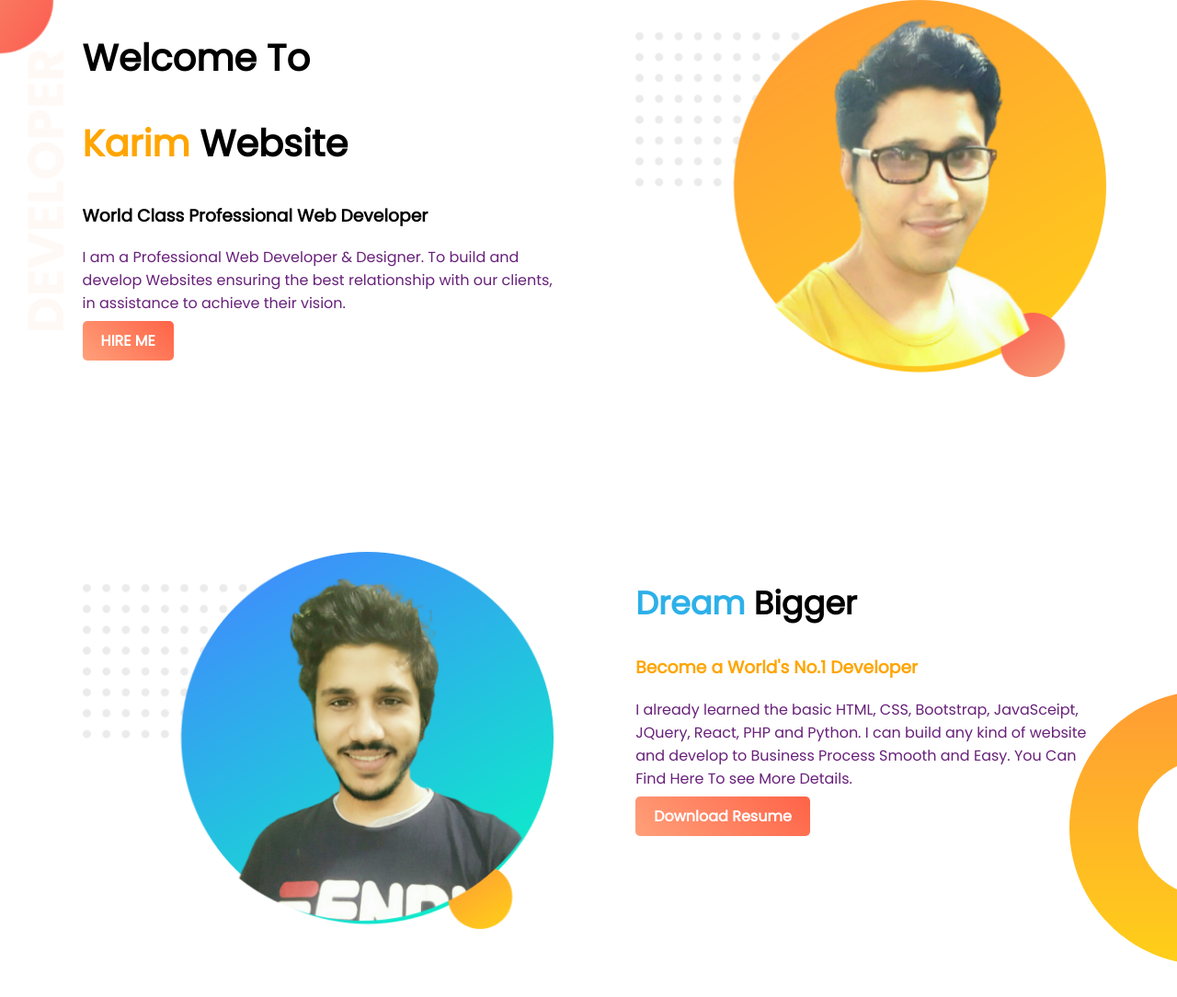
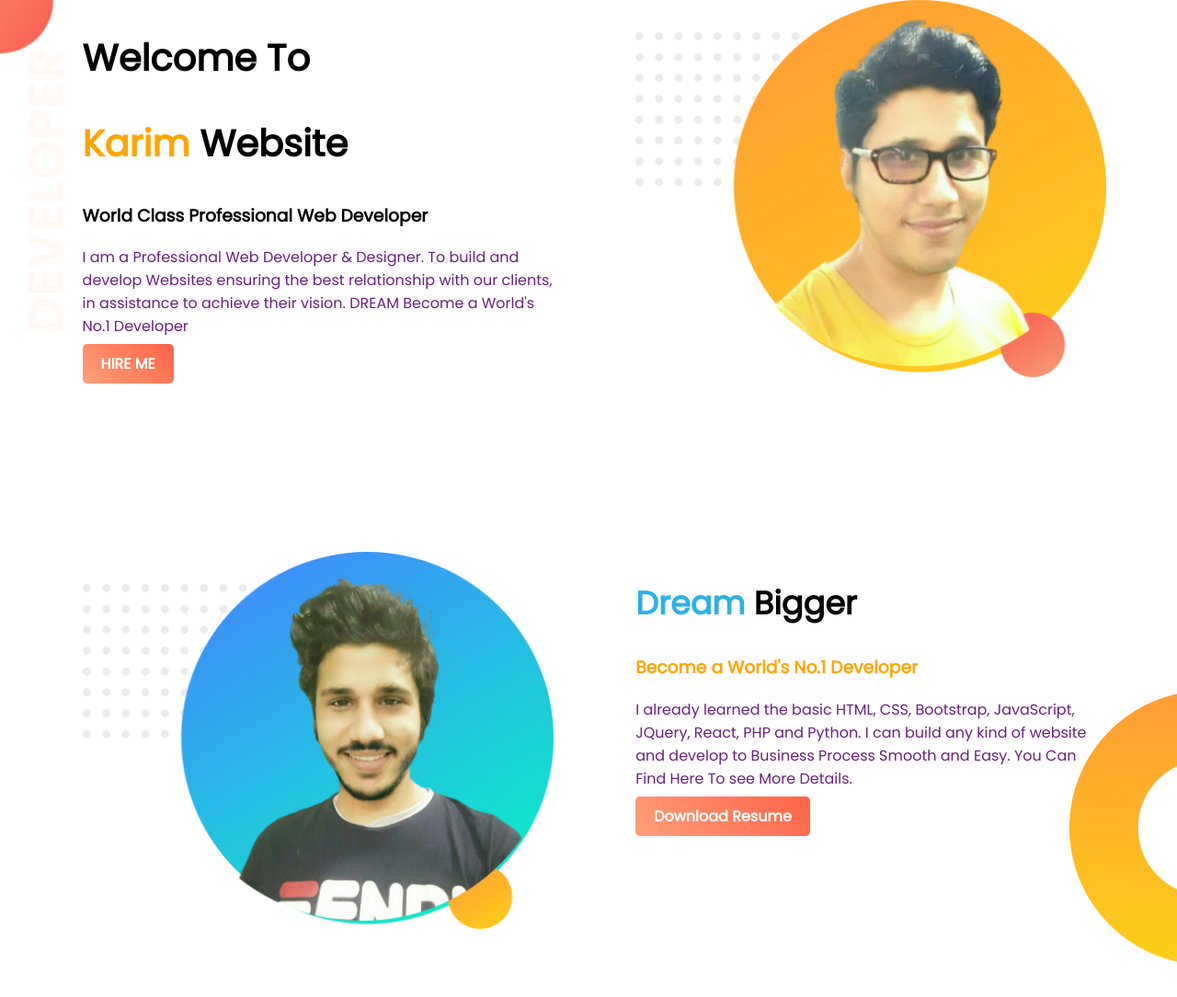
Before and after one commit to makdigi/web-portfolio, a plain HTML site: page index.html in a window 1280 px wide. Shown: the top 1084 px of the page at 92% size. Drawn offline with Linux system fonts and the light colour scheme.

Commit message:
first commit

```diff
--- a/index.html
+++ b/index.html
@@ -14,7 +14,7 @@
 			<h1>Welcome To</h1>
 		    <h1><span class="orange-highlight">Karim</span> Website</h1>
 		    <h3>World Class Professional Web Developer</h3>
-		    <p>I am a Professional Web Developer & Designer. To build and develop Websites ensuring the best relationship with our clients, in assistance to achieve their vision.</p>
+		    <p>I am a Professional Web Developer & Designer. To build and develop Websites ensuring the best relationship with our clients, in assistance to achieve their vision. DREAM Become a World's No.1 Developer</p>
 		    <a class="link-button" target="_blank" href="https://www.linkedin.com/in/abdul-karim-2675461b7/">HIRE ME</a>
 		</div>
 		<div class="half-width">
@@ -28,7 +28,7 @@
 		<div class="half-width">
 			<h2><span class="n-highlight">Dream</span> Bigger</h2>
 		    <h3 class="orange-highlight">Become a World's No.1 Developer</h3>
-		    <p>I already learned the basic HTML, CSS, Bootstrap, JavaSceipt, JQuery, React, PHP and Python. I can build any kind of website and develop to Business Process Smooth and Easy. You Can Find Here To see More Details.</p>
+		    <p>I already learned the basic HTML, CSS, Bootstrap, JavaScript, JQuery, React, PHP and Python. I can build any kind of website and develop to Business Process Smooth and Easy. You Can Find Here To see More Details.</p>
 		    <a class="link-button" target="_blank" href="https://www.linkedin.com/in/abdul-karim-2675461b7/">Download Resume</a>
 		</div>
 	</section>
```
